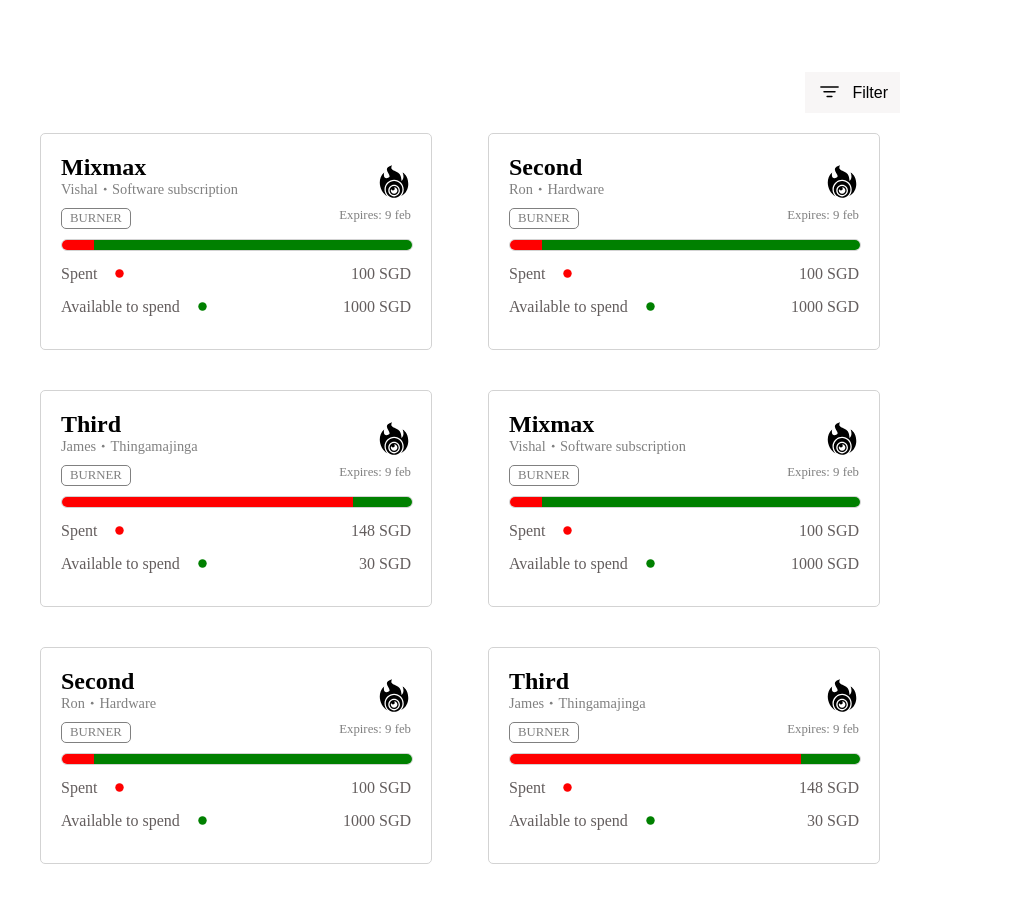
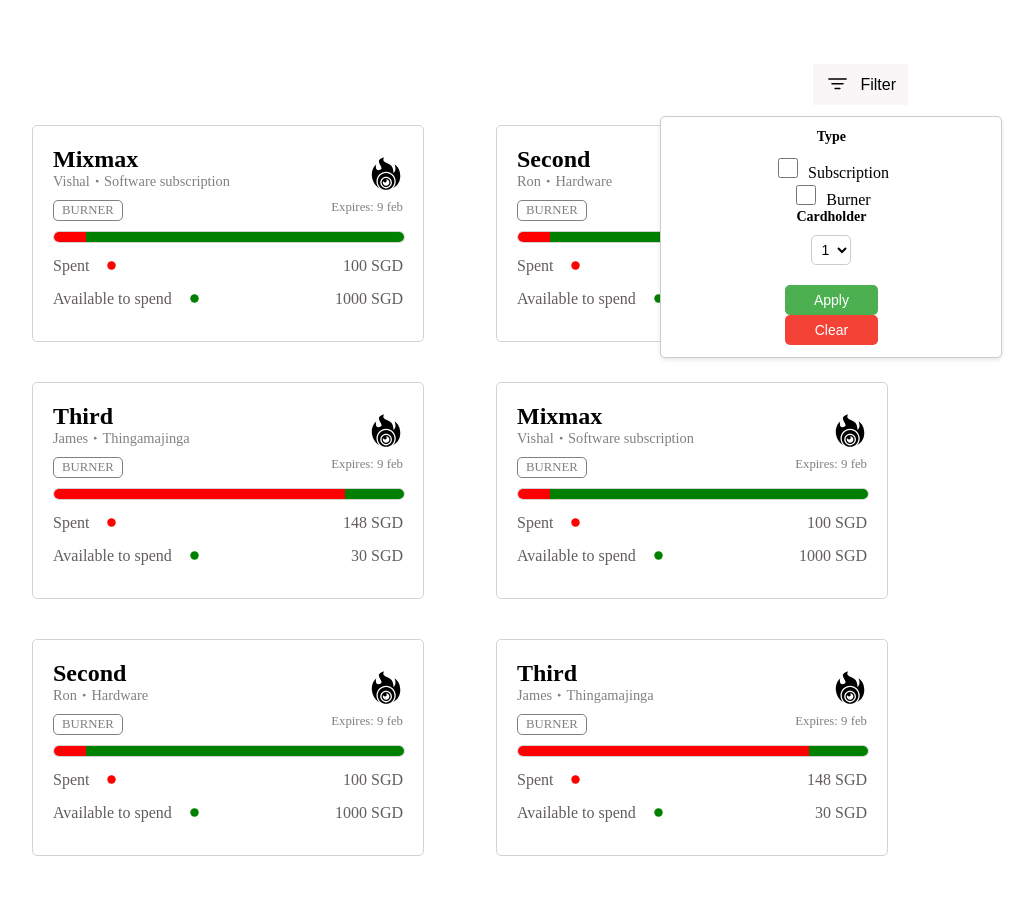
Before and after one commit to vihang7660/cards, a React (Vite) app: page / in a window 1280 px wide. Both pictures are taken after a click on the button "Filter". Shown: the top 902 px of the page, without its empty margins (180-1213 px from the left). Built offline with nearby package versions, Linux system fonts and the light colour scheme.

Commit message:
set up the filter box and positioned it accordingly

```diff
--- a/src/App.jsx
+++ b/src/App.jsx
@@ -1,6 +1,14 @@
 import React from "react";
+import { useCards } from "./CardsContext";
 import CardsList from "./components/CardsList";
+import Filter from "./components/Filter";
 
 export default function App() {
-  return <CardsList />;
+  const state = useCards();
+  return (
+    <>
+      {state.isFilterOpen && <Filter />}
+      <CardsList />
+    </>
+  );
 }
--- a/src/CardsContext.jsx
+++ b/src/CardsContext.jsx
@@ -25,8 +25,21 @@
   return useContext(CardsDispatchContext);
 }
 
-function reducer(state, action) {}
+function reducer(state, action) {
+  if (action.type === "gettingCoordinates") {
+    return {
+      ...state,
+      filterCoordinates: { top: action.top, left: action.left },
+    };
+  } else if (action.type === "displayingFilter") {
+    return { ...state, isFilterOpen: true };
+  } else if (action.type === 'hideFilterBox') {
+    return {...state, isFilterOpen: false}
+  }
+}
 
 const initialState = {
   cardsInfo: data,
+  isFilterOpen: false,
+  filterCoordinates: {},
 };
--- a/src/components/CardsList.jsx
+++ b/src/components/CardsList.jsx
@@ -1,11 +1,24 @@
-import React from "react";
+import React, { useState } from "react";
 import Card from "./Card";
 import "./cardsList.css";
 import { BsFilter } from "react-icons/bs";
-import { useCards } from "../CardsContext";
+import { useCards, useCardsDispatch } from "../CardsContext";
+import Filter from "./Filter";
 
 export default function CardsList() {
+  const [isShowingFilter, setShowingFilter] = useState(false);
+
   const state = useCards();
+  const dispatch = useCardsDispatch();
+
+  function handleFilterBox(event) {
+    const tempBtn = event.target.getBoundingClientRect();
+    event.stopPropagation()
+    let {top, left}  = tempBtn
+    dispatch({type: 'gettingCoordinates', top, left})
+    dispatch({type: 'displayingFilter'})
+  }
+
 
   let cardsList = state.cardsInfo.map((item) => (
     <Card
@@ -21,8 +34,9 @@
     />
   ));
   return (
-    <main>
-      <button className="filter-button">
+    <main onClick={() => dispatch({type: 'hideFilterBox'})}>
+      {isShowingFilter && <Filter />}
+      <button className="filter-button" onClick={handleFilterBox}>
         <BsFilter size={25} /> <div>Filter</div>
       </button>
       <div className="cardsList">{cardsList}</div>
--- /dev/null
+++ b/src/components/Filter.jsx
@@ -0,0 +1,53 @@
+import React from "react";
+import { useCards } from "../CardsContext";
+import "./filter.css";
+
+export default function Filter() {
+  const [subscription, setSubscription] = React.useState(false);
+  const [burner, setBurner] = React.useState(false);
+  const [cardholder, setCardholder] = React.useState("");
+  const state = useCards()
+
+  // Event handler functions to update the state variables when the form elements are changed
+  const handleSubscriptionChange = (event) => {
+    setSubscription(event.target.checked);
+  };
+
+  const handleBurnerChange = (event) => {
+    setBurner(event.target.checked);
+  };
+
+  const handleCardholderChange = (event) => {
+    setCardholder(event.target.value);
+  };
+
+  return (
+    <form style={{top: state.filterCoordinates.top + 40, left: state.filterCoordinates.left - 200}}>
+      <label>Type</label>
+      <div>
+        <input
+          type="checkbox"
+          checked={subscription}
+          onChange={handleSubscriptionChange}
+        />
+        Subscription
+      </div>
+      <div>
+        <input type="checkbox" checked={burner} onChange={handleBurnerChange} />
+        Burner
+      </div>
+      <label>Cardholder</label>
+      <div>
+        <select value={cardholder} onChange={handleCardholderChange}>
+          <option value="1">1</option>
+          <option value="2">2</option>
+          <option value="3">3</option>
+        </select>
+      </div>
+      <div>
+        <button type="submit">Apply</button>
+        <button type="reset">Clear</button>
+      </div>
+    </form>
+  );
+}
--- a/src/components/cardsList.css
+++ b/src/components/cardsList.css
@@ -1,3 +1,7 @@
+main {
+  padding: 5% 15%;
+}
+
 .cardsList {
   display: flex;
   flex-wrap: wrap;
--- /dev/null
+++ b/src/components/filter.css
@@ -0,0 +1,54 @@
+form {
+  position: absolute;
+  display: flex;
+  flex-direction: column;
+  align-items: center;
+  justify-content: center;
+  width: 300px;
+  height: 200px;
+  border: 1px solid #ccc;
+  border-radius: 5px;
+  background-color: #fff;
+  box-shadow: 0 2px 4px rgba(0, 0, 0, 0.1);
+  padding: 20px;
+}
+
+label {
+  font-size: 14px;
+  font-weight: bold;
+  margin-bottom: 10px;
+}
+
+input[type="checkbox"] {
+  width: 20px;
+  height: 20px;
+  margin-right: 10px;
+}
+
+select {
+  width: 100%;
+  height: 30px;
+  margin-bottom: 20px;
+  border: 1px solid #ccc;
+  border-radius: 5px;
+  background-color: #fff;
+  box-sizing: border-box;
+  padding: 5px;
+  font-size: 14px;
+}
+
+button[type="submit"],
+button[type="reset"] {
+  width: 100%;
+  height: 30px;
+  border: none;
+  border-radius: 5px;
+  background-color: #4caf50;
+  color: #fff;
+  font-size: 14px;
+  cursor: pointer;
+}
+
+button[type="reset"] {
+  background-color: #f44336;
+}
--- a/src/index.css
+++ b/src/index.css
@@ -1,3 +1,4 @@
 body {
-  padding: 5% 15%;
+  padding: 0%;
+  margin: 0%;
 }
```
